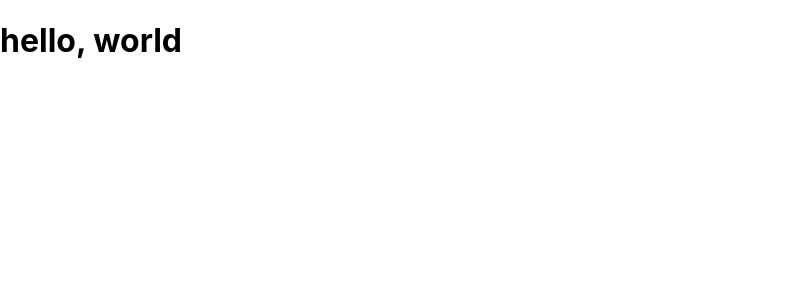
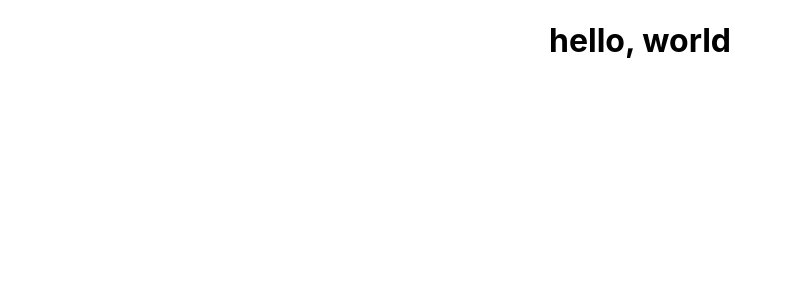
Before and after one commit to ejelome/pfinder, a React (Create React App) app: page / in a window 1280 px wide. Shown: the top 300 px of the page, without its empty margins (0-790 px from the left). Built offline with nearby package versions, Linux system fonts and the light colour scheme.

Commit message:
Change component wrapper back to div

```diff
--- a/src/App.js
+++ b/src/App.js
@@ -4,9 +4,9 @@ import "./App.css";
 class App extends Component {
   render() {
     return (
-      <>
+      <div className="App">
         <h1>hello, world</h1>
-      </>
+      </div>
     );
   }
 }
```
